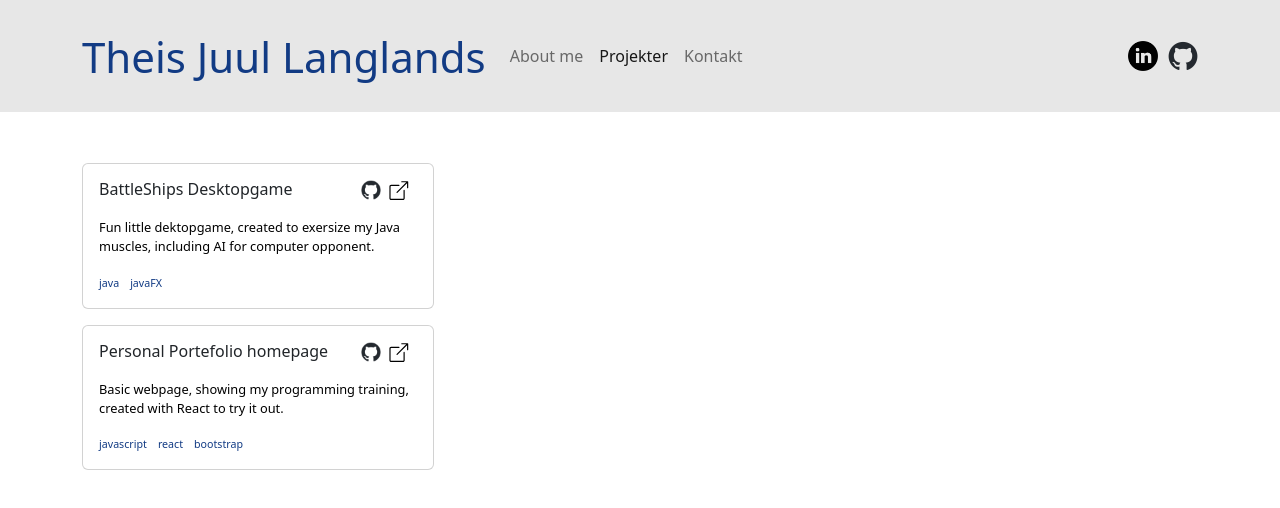
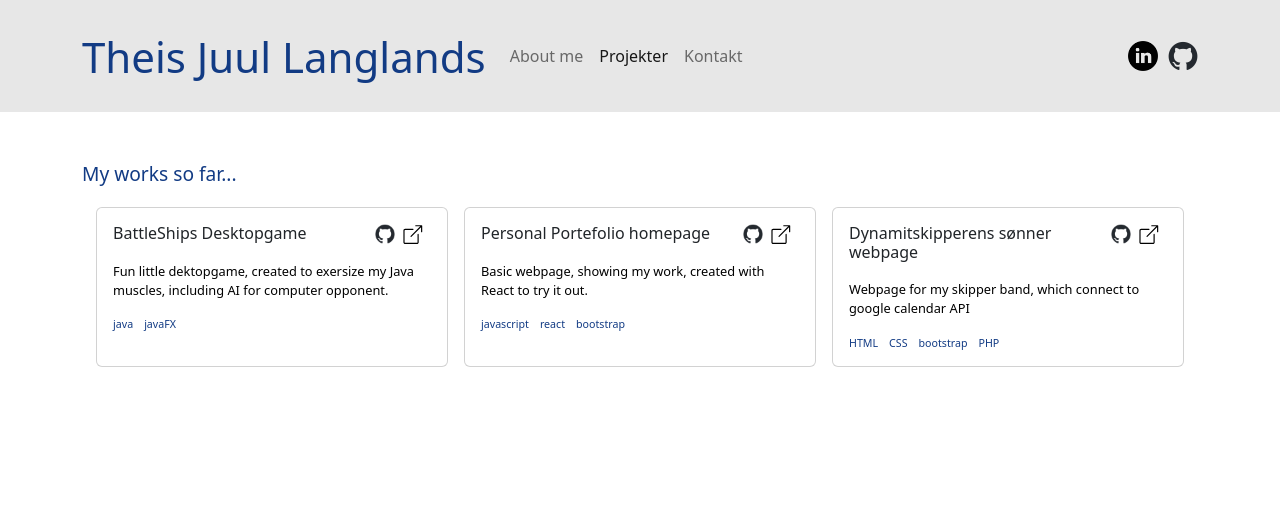
Before and after one commit to theislanglands/Portefolio, a React (Create React App) app: page /projects in a window 1280 px wide. Shown: the top 508 px of the page. Built offline with nearby package versions, Linux system fonts and the light colour scheme.

Commit message:
Css on prenestaion of cards

```diff
--- a/src/App.css
+++ b/src/App.css
@@ -93,12 +93,26 @@
 }
 
 /* projects */
+.projects {
+  display: flex;
+  align-items: center;
+
+  flex-flow: row wrap;
+  justify-content:space-evenly;
+
+}
+
+.card {
+  margin: 2px
+}
+
 .project-icons {
   margin-right: calc(4px + 0.5vmin);
 }
 
 .techs {
-  display:inline-flex;
+  display: flex;
+  flex-direction: row;
 }
 
 .tech {
--- a/src/pages/Projects.js
+++ b/src/pages/Projects.js
@@ -1,9 +1,11 @@
 import React from 'react'
-import {Container, Row, Col} from 'react-bootstrap';
+import { Container, Row, Col } from 'react-bootstrap';
 import projects from './projects.json';
 import Card from 'react-bootstrap/Card';
 import linkicon from '../assets/box-arrow-up-right.svg';
 import githubicon from '../assets/github-mark.png';
+import ListGroup from 'react-bootstrap/ListGroup';
+
 
 
 function getIcons(props) {
@@ -50,7 +52,7 @@ function getTechs(props) {
 function getCard(props) {
     return (
         <div>
-                        <Card style={{ width: '22rem' }}>
+            <Card className="project-card" style={{ width: '22rem', height: '10rem' }}>
                 <Card.Body>
                     <Card.Title className="cardTitle" style={{ fontSize: '1rem' }}>
                         <Row>
@@ -73,28 +75,39 @@ function getCard(props) {
                 </Card.Body>
             </Card>
         </div>
-
     )
 }
 
 const Projects = () => {
     return (
-
+        <div>
         <Container>
             <Row>
                 <Col>
                     <div className="Content-header">
+                        <p>My works so far...</p>
                     </div>
-                    <div>
-                        {projects.map( (project) => (
-                        <div><p>{getCard(project.id)}</p></div>
+                </Col>
+            </Row>
+            <div className="projects">
+{projects.map((project) => (
+    <div>{getCard(project.id)}</div>
 ))}
 </div>
 
-                </Col>
-            </Row>
+
+
         </Container>
+
+
+</div>
     )
 }
 
 export default Projects
+
+/*
+                        {projects.map((project) => (
+                            <div><p>{getCard(project.id)}</p></div>
+                        ))}
+                        */
--- a/src/pages/projects.json
+++ b/src/pages/projects.json
@@ -15,12 +15,24 @@
         "id": 1,
         "title": "Personal Portefolio homepage",
         "year": 2023,
-        "description": "Basic webpage, showing my programming training, created with React to try it out.",
+        "description": "Basic webpage, showing my work, created with React to try it out.",
         "github": "github URL",
         "link": "link URL",
         "tech": [
             "javascript", "react", "bootstrap"
         ]
+    },
+
+    {
+        "id": 2,
+        "title": "Dynamitskipperens sønner webpage",
+        "year": 2023,
+        "description": "Webpage for my skipper band, which connect to google calendar API",
+        "github": "github URL",
+        "link": "https://dynamitskipperenssoenner.dk/",
+        "tech": [
+            "HTML", "CSS", "bootstrap", "PHP"
+        ]
     }
 
 ]
```
Lines whose indentation alone changed are shown as unchanged.
